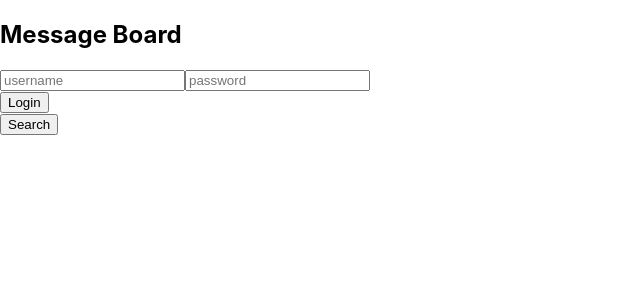
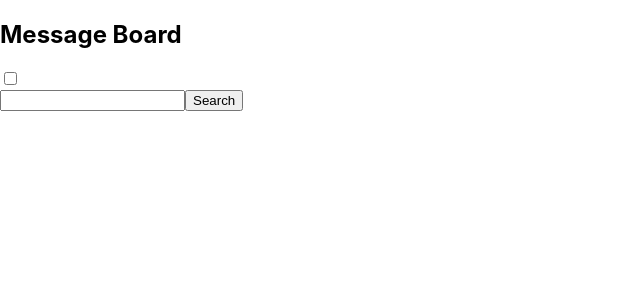
Before and after one commit to hannutt/MsgBoard, a React (Create React App) app in the folder frontend/: page /search in a window 1280 px wide. Shown: the top 300 px of the page, without its empty margins (0-640 px from the left). Built offline with nearby package versions, Linux system fonts and the light colour scheme.

Commit message:
More SQL-search options added.

```diff
--- a/frontend/src/App.js
+++ b/frontend/src/App.js
@@ -12,12 +12,13 @@ function App() {
 
       {/*routerin käyttö eli linkitys toisille sivuille*/}
       <BrowserRouter>
-      {/*komponenttien täytyy olla browserrouterin alla, että navigate toimii*/}
-      <Login/>
+      {/*komponenttien täytyy olla browserrouterin alla, että navigate toimii
+      Login komponentti oli aiemmin tässä, jolloin se näkyi myös add ja search näkymissä*/}
+
       <Routes>
         {/*reititys endpointin mukaan, jos etusivu eli pelkkä localhost:3000
         näytetään messages komponentti jo localhost/add niin näytetään add komponentti*/}
-
+        <Route path='/' element={<Login/>}/>
         <Route path='/messages' element={<Messages/>}/>
         <Route path="/Add" element={<Add/>}/>
         <Route path="/search" element={<Search/>}/>
--- a/frontend/src/pages/Login.js
+++ b/frontend/src/pages/Login.js
@@ -13,6 +13,7 @@ const Login = ()=>{
     const handleSubmit = (event) => {
 
         event.preventDefault();
+        //käyttäjätunnus ja salasana on tallennettu statemuuttujiin username&psw
         axios.post("http://localhost:8800/login/",{userName,psw})
         .then (res=>{
             //jos backendin lähettämä vastaus on login ok, siirrytään navigaten avulla etusivulle.
--- a/frontend/src/pages/Search.js
+++ b/frontend/src/pages/Search.js
@@ -1,17 +1,36 @@
-import { useState } from "react"
+import { useRef, useState } from "react"
 import axios from "axios"
 
 const Search = () => {
-    const [keywords,setKeyWords]=useState(1)
-    const handleSearch = () => {
-        axios.get("http://localhost:8800/search/"+keywords)
-        .then(res=>console.log(res))
+    const [ByDate,setByDate]=useState(false)
+    //userefin avulla saadaan haku toimimaan käyttäjän antamalla syötteellä.
+    const keywordRef = useRef()
+    const handleSearch = (event) => {
+        if (ByDate)
+            {
+                event.preventDefault();
+                axios.get("http://localhost:8800/searchByDate/"+keywordRef.current.value)
+                .then(res=>console.log(res.data))
+
+            }
+        else {
+
+            event.preventDefault();
+            axios.get("http://localhost:8800/searchById/"+keywordRef.current.value)
+            .then(res=>console.log(res.data))
+
+        }
+
 
     }
     return(
         <div>
+            <input type="checkbox" onClick={()=>setByDate(!ByDate)}></input>
+            <form onSubmit={handleSearch}>
+            <input type="text" ref={keywordRef}/>
+            <button type="submit">Search</button>
+            </form>
 
-            <button onClick={handleSearch}>Search</button>
         </div>
     )
 }
```
Also changed, not shown: 2 other files (tests, documents, lock files or other folders).
